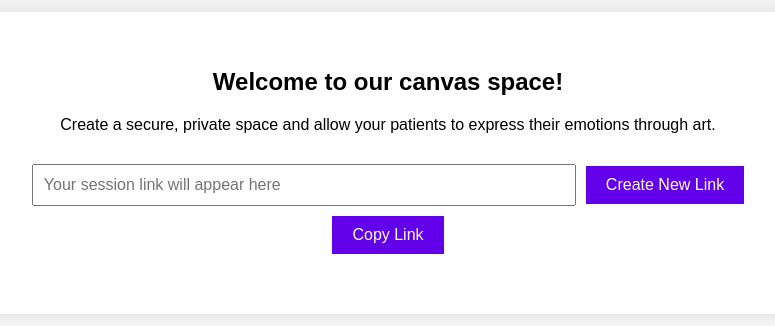
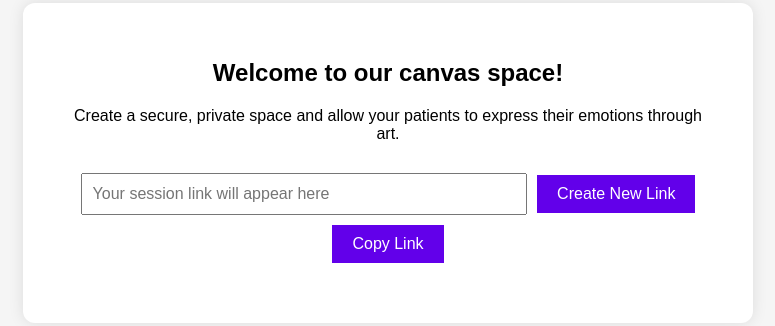
Before and after one commit to MMX2024/TATICollageTool, a website: page public/index.html in a window 1280 px wide. Shown: the part 237-563 px from the top of the page, without its empty margins (252-1027 px from the left). Drawn offline with Linux system fonts and the light colour scheme.

Commit message:
Describe your changes

```diff
--- a/public/styles/style.css
+++ b/public/styles/style.css
@@ -15,7 +15,7 @@ body {
     padding: 40px; /* Increased padding */
     border-radius: 12px; /* Slightly rounder corners */
     box-shadow: 0 0 15px rgba(0,0,0,0.1); /* Slightly bigger shadow */
-    width: 800px; /* Increased width for larger box */
+    width: 650px; /* Increased width for larger box */
 }
 
 input[type="text"] {
```
